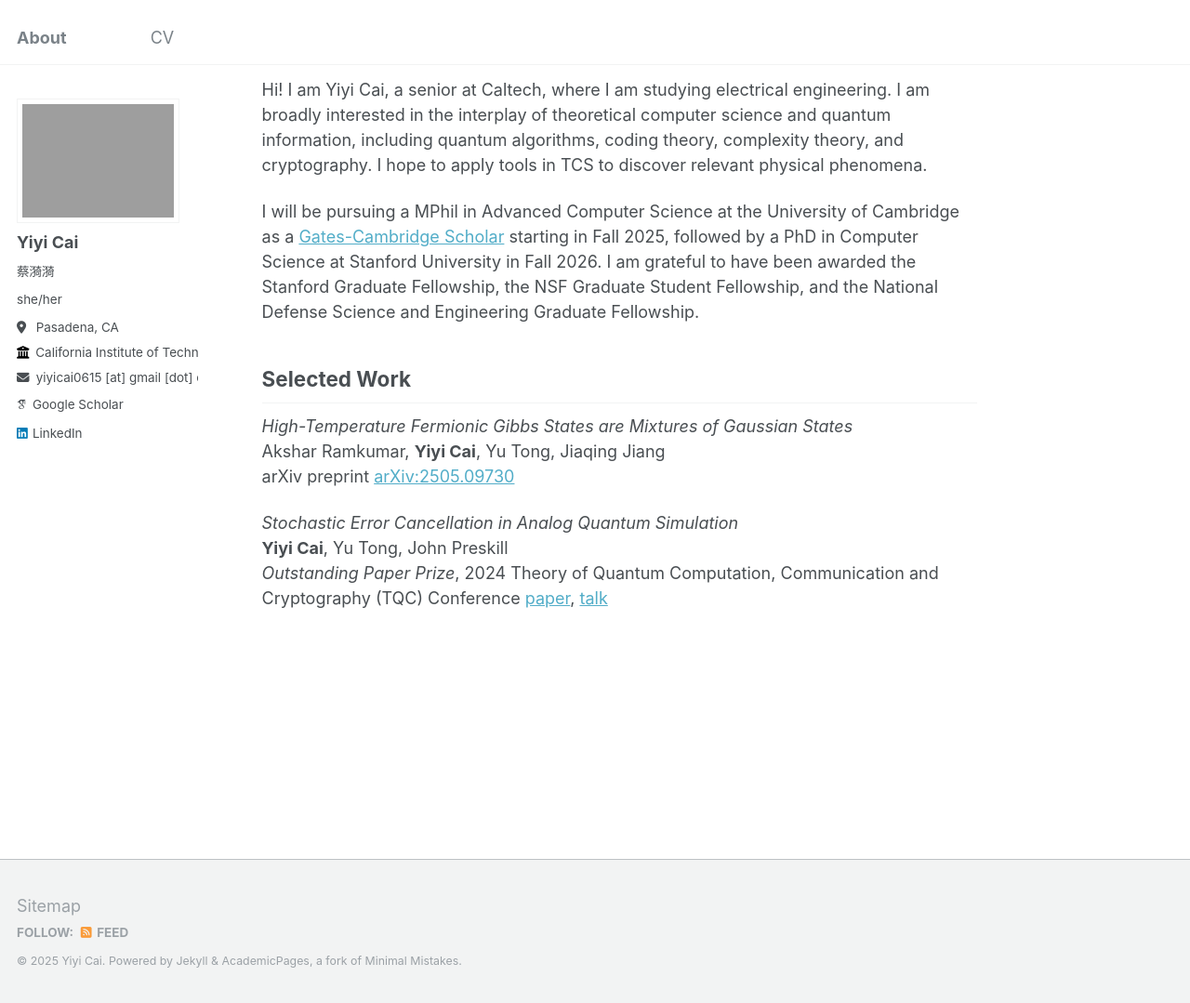
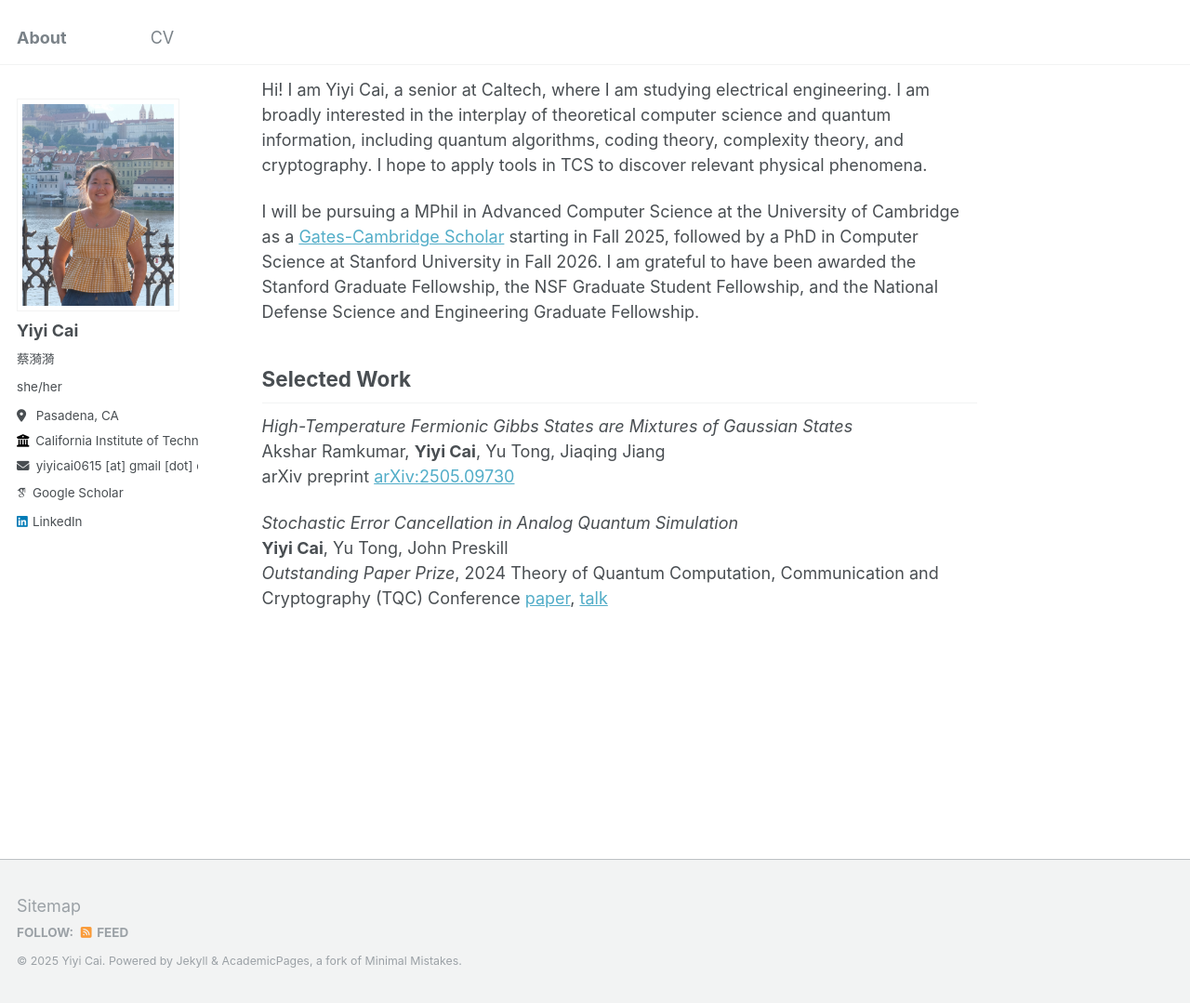
Before and after one commit to Yiyi-Cai/yiyi-cai.github.io, a Jekyll site: the page built from _pages/about.md, in a window 1280 px wide and 1079 px high. Shown: the whole window at 93% size. Built offline with Jekyll 4.4.1, drawn with Linux system fonts in a browser that asks for light colours; some web fonts are replaced.

Commit message:
Update _config.yml

```diff
--- a/_config.yml
+++ b/_config.yml
@@ -21,7 +21,7 @@ baseurl                  : ""
 #               Additional customization can be done by editing /_includes/author-profile.html
 author:
   # Biographic information
-  avatar           : "profile-pic_2.JPG"
+  avatar           : "new_prof.JPG"
   name             : "Yiyi Cai"
   chinese_name     :  "蔡漪漪"
   pronouns         : "she/her"
```
